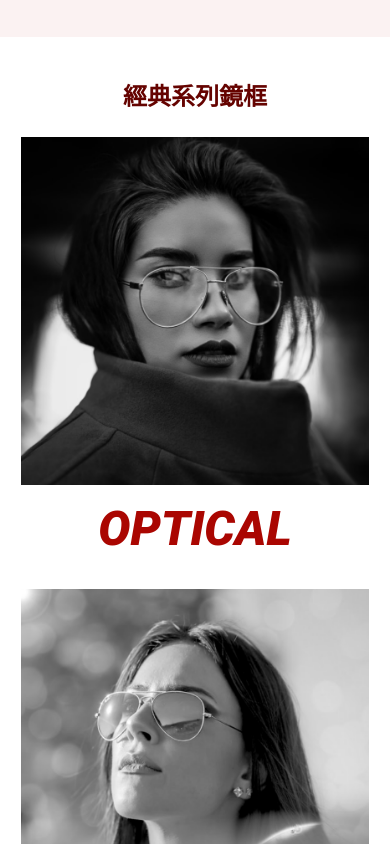
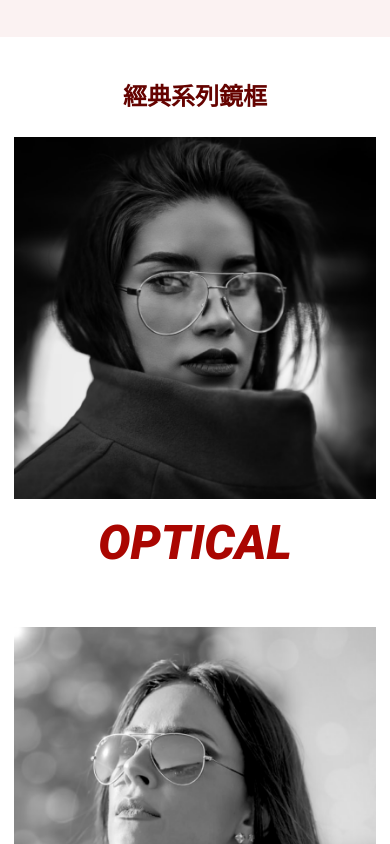
Before and after one commit to class83108/glasses_website, a website built with Vite: page pages/index.html in a window 390 px wide. Shown: the part 1500-2344 px from the top of the page. Built offline with nearby package versions, Linux system fonts and the light colour scheme; a web font is replaced by a local one.

Commit message:
[fix]清掉絕對寬度

```diff
--- a/assets/scss/layout/_header.scss
+++ b/assets/scss/layout/_header.scss
@@ -13,11 +13,6 @@
   display: flex;
   align-items: center;
   width: 80px;
-  img {
-    display: block;
-    width: 100%;
-    height: auto;
-  }
 }
 
 .nav_btns {
--- a/assets/scss/pages/_index.scss
+++ b/assets/scss/pages/_index.scss
@@ -116,13 +116,13 @@
     display: flex;
     justify-content: space-between;
     flex-wrap: wrap;
+    gap: 24px;
   }
 }
 
 .classic_item {
   display: block;
-  max-width: 416px;
-  width: 33.33%;
+  width: calc((100% - 24px * 2) / 3);
   display: flex;
   flex-direction: column;
   align-items: center;
@@ -147,7 +147,7 @@
   }
   .classic_item {
     margin-bottom: 24px;
-    width: 336px;
+    width: 50%;
   }
 }
 
@@ -158,7 +158,7 @@
       padding-bottom: 16px;
     }
     .classic_item {
-      width: 348px;
+      width: 100%;
     }
   }
 }
```
